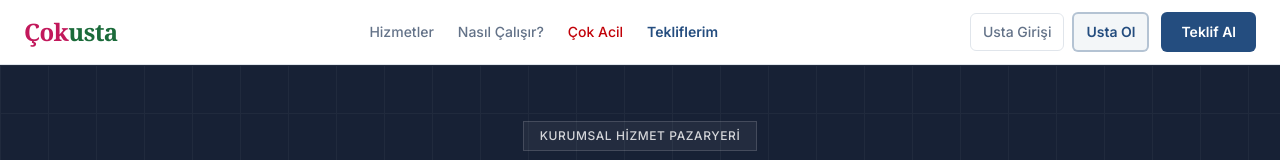
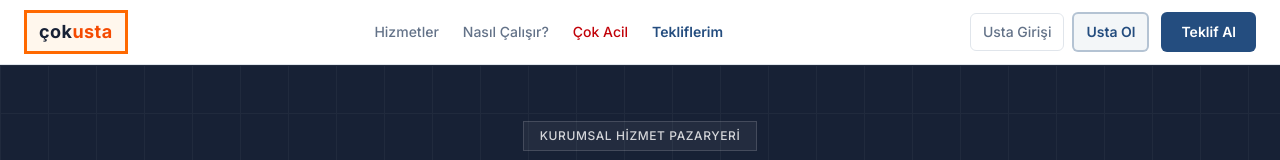
Before and after one commit to destekkk/cokusta-app, a Next.js app: page / in a window 1280 px wide. Shown: the top 160 px of the page. Built offline with nearby package versions, Linux system fonts and the light colour scheme; no server answers; the database is empty.

Commit message:
revert: onceki turuncu kutu logosu ve anahtar favicon

```diff
--- a/components/Logo.tsx
+++ b/components/Logo.tsx
@@ -7,32 +7,33 @@ type Props = {
   href?: string;
 };
 
-const MAGENTA = "#C2185B";
-
 export default function Logo({
   variant = "light",
   size = "md",
   className = "",
   href = "/",
 }: Props) {
-  const textSize = size === "sm" ? "text-lg" : "text-xl sm:text-2xl";
-  const green = variant === "dark" ? "#3DBC6E" : "#1B6B3A";
+  const isDark = variant === "dark";
+  const textSize = size === "sm" ? "text-sm" : "text-base sm:text-lg";
+  const boxSize = size === "sm" ? "h-9 min-w-[4.5rem] px-2" : "h-11 min-w-[5.5rem] px-2.5 sm:px-3";
 
   return (
     <Link
       href={href}
-      aria-label="Çokusta ana sayfa"
       className={[
-        "inline-flex shrink-0 items-baseline font-bold leading-none tracking-tight transition-opacity hover:opacity-90",
+        "inline-flex shrink-0 items-center justify-center rounded-none border-[3px] font-bold leading-none tracking-wide transition-colors",
+        boxSize,
         textSize,
+        isDark
+          ? "border-orange-400 bg-orange-500/15 text-white hover:border-orange-300 hover:bg-orange-500/25"
+          : "border-orange-500 bg-orange-50 text-secondary hover:border-orange-600 hover:bg-orange-100/80",
         className,
       ]
         .filter(Boolean)
         .join(" ")}
-      style={{ fontFamily: "Georgia, 'Times New Roman', serif" }}
+      aria-label="Çokusta ana sayfa"
     >
-      <span style={{ color: MAGENTA }}>Çok</span>
-      <span style={{ color: green }}>usta</span>
+      çok<span className={isDark ? "text-orange-300" : "text-orange-600"}>usta</span>
     </Link>
   );
 }
```
Also changed, not shown: app/apple-icon.svg, app/icon.svg.
